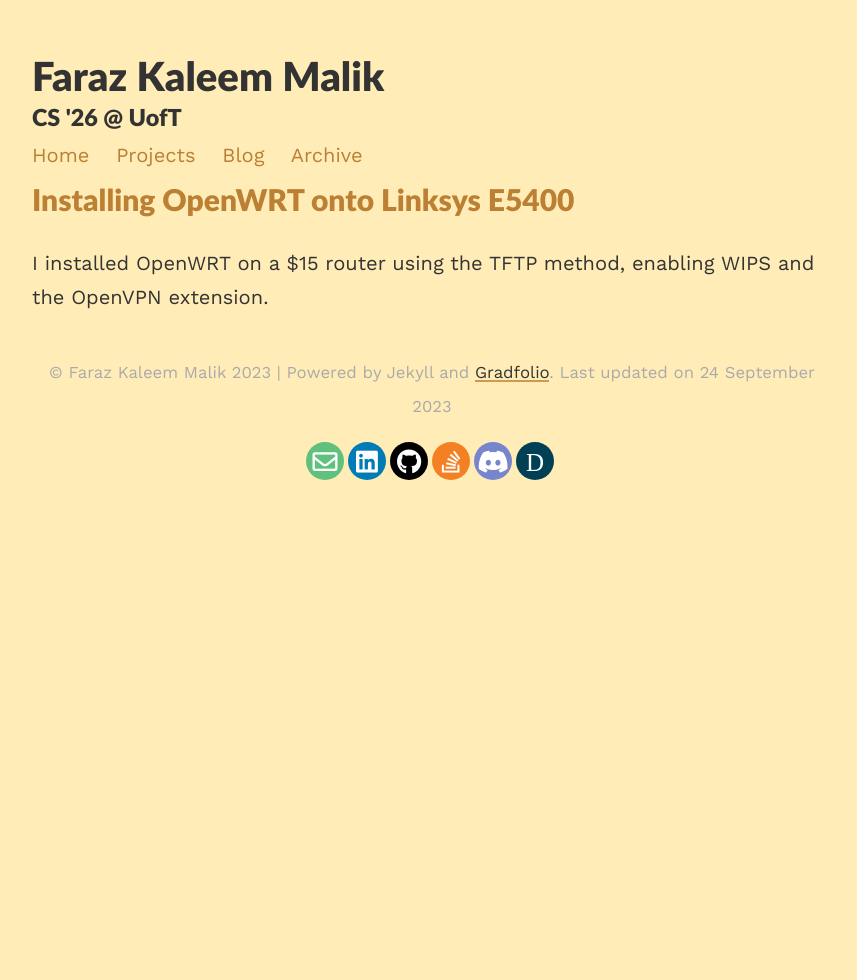
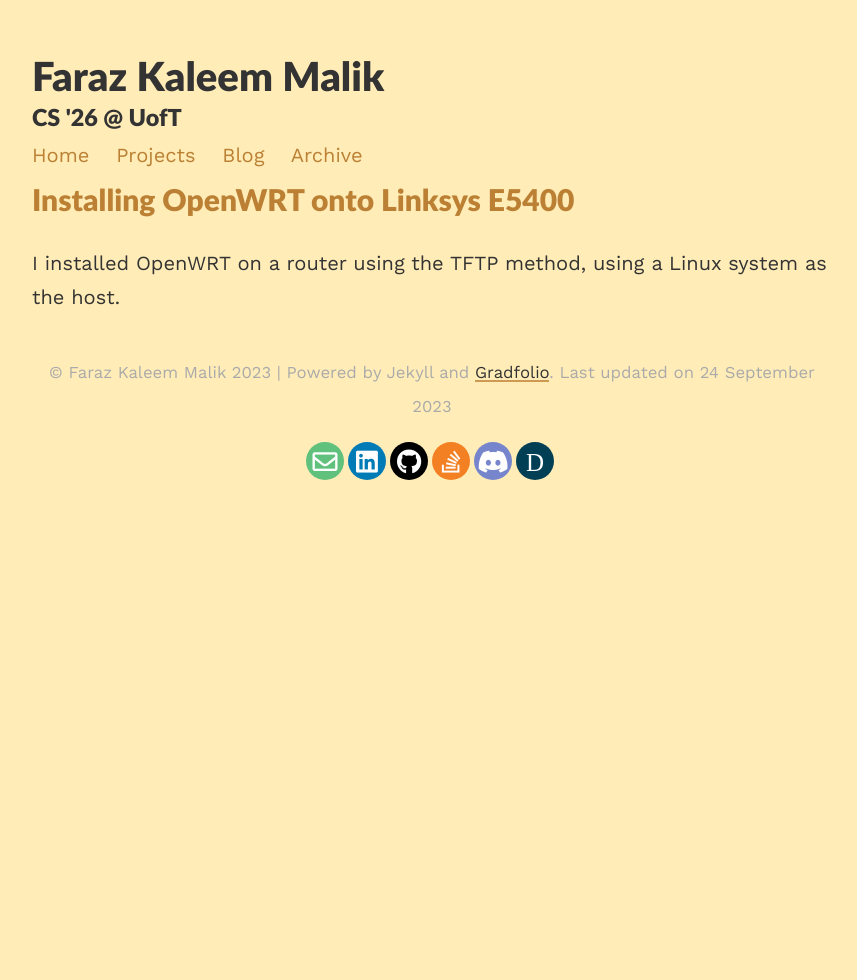
Before and after one commit to numberisnan/numberisnan.github.io, a Jekyll site: the page built from blog/index.html, in a window 1280 px wide. Shown: the whole page, without its empty margins (208-1065 px from the left). Built offline with Jekyll 4.4.1, drawn with Linux system fonts in a browser that asks for light colours; nearby versions of some CDN libraries; the list of posts is cut into pages by our own code; some of the changed lines change nothing that is shown.

Commit message:
Sept 12 Progress

```diff
--- a/_posts/2023-09-10-openwrt1.md
+++ b/_posts/2023-09-10-openwrt1.md
@@ -3,14 +3,28 @@
 title: Installing OpenWRT onto Linksys E5400
 ---
 
-I installed OpenWRT on a $15 router using the TFTP method, enabling WIPS and the OpenVPN extension.
+I installed OpenWRT on a router using the TFTP method, using a Linux system as the host.
 
-### Overview
+## Overview
 
-Alot of these instructions can be derived from the [official OpenWRT page](https://openwrt.org/toh/linksys/e5400) for the E5400 but the details were a bit sparse, so I needed to do lots of Googling on my own. This post is meant to be a compilation of information I needed to complete the installation and setup.
+A lot of these instructions can be derived from the [official OpenWRT page](https://openwrt.org/toh/linksys/e5400) for the E5400 but the details were a bit sparse, so I needed to do lots of Googling on my own. This post is a compilation of information needed to complete the installation and setup. Unlike the wiki, these instructions are comprehensive and detailed on where I managed to stumble.
 
-#### Step 1: Getting a Serial Connection
+### Step 1: Opening the router
+We need a way to interact with the bootloader. We do this by opening a serial console via UART.
 
-Firstly we need a way to interact with the bootloader. The only way to do this seems to be through the serial console through the UART pins. We first need to open the router, by tearing through the sticker and unscrewing at the locations below.
+We first need to open the router, by tearing through the sticker and unscrewing at the locations below.
+![](/assets/images/openwrt/back.jpg)
+Then, run a shim across the top lid, and attempt to slide off the cover towards the front of the router. This part was surprisingly difficult for me; I broke a few plastic bits before finally getting it off. The router should now look as below.
+![](/assets/images/openwrt/open.jpg)
+Carefully remove the antenna connectors at the bottom center-left, the slide the pcb out of the case.
 
-![](/assets/images/openwrt/1.png)
+### Step 2: Soldering pin headers
+The pcb should needs to be soldered with a 5-pin breakaway header where shown. Remember to have the long parts pointing up, and the plastic bit above the pcb.
+![](/assets/images/openwrt/pcb_sol.jpg)
+This is great practice for someone learning to solder, so don't let this daunt you! Now you can place the board into its case, and reattach antennae.
+![](/assets/images/openwrt/open_sol.jpg)
+
+### Step 3: Creating a serial console
+We now need to talk to the router. To do this you will need a UART to USB adapter. While this can be bought individually, many microcontroller boards have one built in that we can abuse. Here I use an Arduino Uno, and connect the RESET pin to GND for the desired effect.
+![](/assets/images/openwrt/serial.jpg)
+The Uno is connected to the host system through USB. The female-to-male jumper wires are connected as shown:
```
